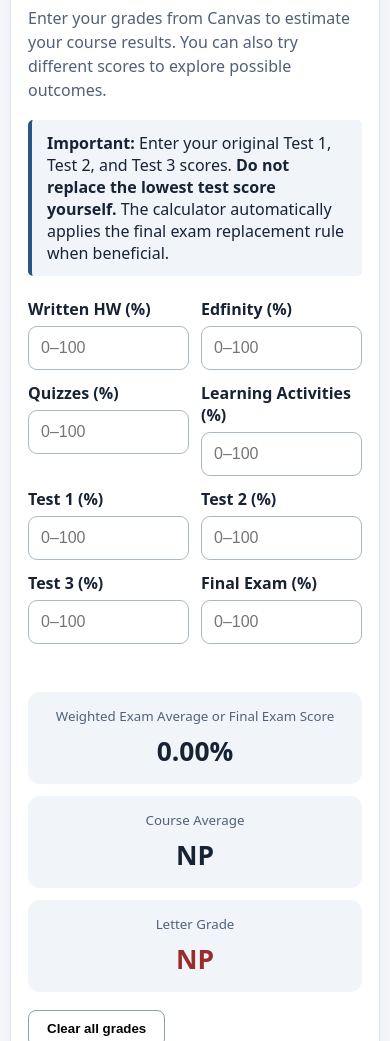
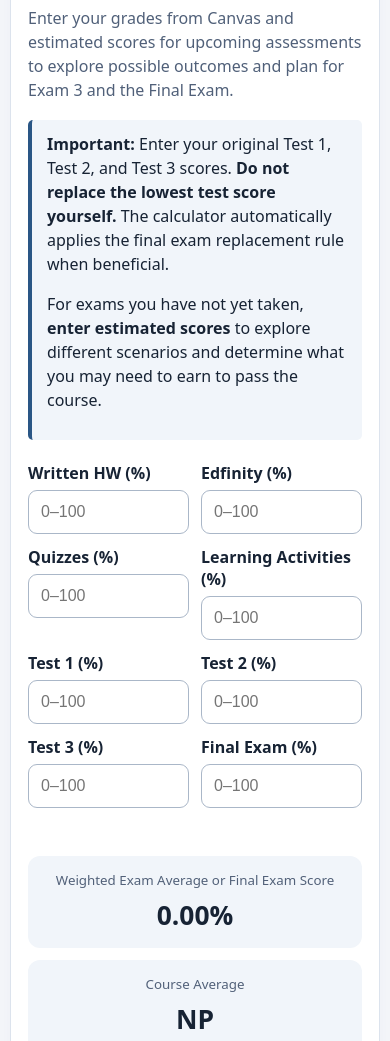
Before and after one commit to GradeCalculator1040/MATH-1040-Grade-Calculator, a plain HTML site: page index.html in a window 390 px wide. Shown: the part 59-1100 px from the top of the page. Drawn offline with Linux system fonts and the light colour scheme.

Commit message:
Revise MATH 1040 Grade Calculator layout and functionality
Updated the MATH 1040 Grade Calculator to enhance user experience by allowing input of estimated scores for upcoming assessments and improving the layout and styling.

```diff
--- a/index.html
+++ b/index.html
@@ -1,16 +1,321 @@
+
 <!DOCTYPE html>
-<html lang="en"><head><meta charset="UTF-8"><meta name="viewport" content="width=device-width, initial-scale=1"><title>MATH 1040 Grade Calculator</title><style>
-:root{font-family:system-ui,-apple-system,Segoe UI,sans-serif;color:#172334;background:#f5f7fb}*{box-sizing:border-box}body{margin:0;padding:24px}.wrap{max-width:850px;margin:auto;background:white;border:1px solid #dce3ed;border-radius:18px;padding:28px;box-shadow:0 8px 24px #1b30450a}h1{margin:0 0 8px;font-size:1.7rem}p{line-height:1.5}.intro{color:#506079;margin:0 0 18px}.notice{background:#f1f5fa;border-left:4px solid #2a5685;padding:12px 15px;border-radius:5px;margin:16px 0 22px}.grid{display:grid;grid-template-columns:repeat(2,minmax(0,1fr));gap:15px 20px}label{display:block;font-weight:600;margin-bottom:6px}input{width:100%;border:1px solid #aab7c8;border-radius:9px;padding:12px;font-size:1rem}input:focus{outline:3px solid #bdd6f6;border-color:#2c65a3}.results{display:grid;grid-template-columns:repeat(3,minmax(0,1fr));gap:12px;margin-top:24px}.result{background:#f1f5fa;border-radius:12px;padding:15px;text-align:center}.result small{display:block;color:#526179;margin-bottom:8px}.result strong{font-size:1.65rem}.pass{color:#17633d}.np{color:#9b2c2c}.foot{color:#596779;font-size:.88rem;margin-top:18px}button{margin-top:18px;background:white;border:1px solid #8e9db0;border-radius:8px;padding:10px 18px;font-weight:600;cursor:pointer}button:hover{background:#f1f5fa}.error{color:#a02424;min-height:1.5em}@media(max-width:540px){body{padding:10px}.wrap{padding:17px}.results{grid-template-columns:1fr}.grid{gap:12px}h1{font-size:1.35rem}}
-</style></head><body><main class="wrap"><h1>MATH 1040 Grade Calculator</h1><p class="intro">Enter your grades from Canvas to estimate your course results. You can also try different scores to explore possible outcomes.</p><div class="notice"><strong>Important:</strong> Enter your original Test 1, Test 2, and Test 3 scores. <strong>Do not replace the lowest test score yourself.</strong> The calculator automatically applies the final exam replacement rule when beneficial.</div><div class="grid" id="fields"></div><div class="error" id="error" role="alert" aria-live="polite"></div><div class="results" aria-live="polite"><div class="result"><small>Weighted Exam Average or Final Exam Score</small><strong id="exam">—</strong></div><div class="result"><small>Course Average</small><strong id="course">—</strong></div><div class="result"><small>Letter Grade</small><strong id="grade">—</strong></div></div><button id="reset" type="button">Clear all grades</button><p class="foot">This calculator is a guide only, not a guarantee of your final course grade. No scores are submitted or stored. The grade shown here does not change your grades in Canvas.</p></main><script>
-const fields=[['hw','Written HW'],['edf','Edfinity'],['quiz','Quizzes'],['la','Learning Activities'],['t1','Test 1'],['t2','Test 2'],['t3','Test 3'],['final','Final Exam']];
-const holder=document.getElementById('fields');for(const [id,name] of fields){const el=document.createElement('div');const label=document.createElement('label');label.htmlFor=id;label.textContent=name+' (%)';const input=document.createElement('input');input.type='number';input.id=id;input.min='0';input.max='100';input.step='any';input.placeholder='0–100';input.inputMode='decimal';input.addEventListener('input',calculate);el.append(label,input);holder.appendChild(el)}
-const trunc2=x=>Math.trunc((x+Number.EPSILON)*100)/100;
-function calculate(){const v={};let invalid=false;for(const [id] of fields){const raw=document.getElementById(id).value;const n=raw===''?0:Number(raw);if(!Number.isFinite(n)||n<0||n>100){invalid=true}v[id]=n}document.getElementById('error').textContent=invalid?'Please enter a score from 0 to 100 for each field.':'';if(invalid){for(const id of ['exam','course','grade'])document.getElementById(id).textContent='—';return}
-// Exact translation of the three output formulas in the supplied Excel workbook.
-const examSum=v.t1+v.t2+v.t3+v.final-Math.min(v.t1,v.t2,v.t3,v.final);
-const exam=trunc2(Math.max((15*examSum+20*v.final)/65,v.final));
-const course=exam>=65?trunc2((10*Math.min(v.hw,100)+9*v.edf+10*Math.min(v.quiz,100)+6*Math.min(v.la,100)+15*examSum+20*v.final)/100):null;
-const grade=course===null?'NP':course>=70?'P':'NP';
-document.getElementById('exam').textContent=exam.toFixed(2)+'%';document.getElementById('course').textContent=course===null?'NP':course.toFixed(2)+'%';const gradeEl=document.getElementById('grade');gradeEl.textContent=grade;gradeEl.className=grade==='P'?'pass':'np';}
-document.getElementById('reset').addEventListener('click',()=>{for(const [id] of fields)document.getElementById(id).value='';calculate()});calculate();
-</script></body></html>
+<html lang="en">
+<head>
+  <meta charset="UTF-8">
+  <meta name="viewport" content="width=device-width, initial-scale=1">
+  <title>MATH 1040 Grade Calculator</title>
+
+  <style>
+    :root {
+      font-family: system-ui, -apple-system, Segoe UI, sans-serif;
+      color: #172334;
+      background: #f5f7fb;
+    }
+
+    * { box-sizing: border-box; }
+
+    body {
+      margin: 0;
+      padding: 24px;
+    }
+
+    .wrap {
+      max-width: 850px;
+      margin: auto;
+      background: white;
+      border: 1px solid #dce3ed;
+      border-radius: 18px;
+      padding: 28px;
+      box-shadow: 0 8px 24px #1b30450a;
+    }
+
+    h1 {
+      margin: 0 0 8px;
+      font-size: 1.7rem;
+    }
+
+    p { line-height: 1.5; }
+
+    .intro {
+      color: #506079;
+      margin: 0 0 18px;
+    }
+
+    .notice {
+      background: #f1f5fa;
+      border-left: 4px solid #2a5685;
+      padding: 12px 15px;
+      border-radius: 5px;
+      margin: 16px 0 22px;
+      line-height: 1.5;
+    }
+
+    .grid {
+      display: grid;
+      grid-template-columns: repeat(2, minmax(0, 1fr));
+      gap: 15px 20px;
+    }
+
+    label {
+      display: block;
+      font-weight: 600;
+      margin-bottom: 6px;
+    }
+
+    input {
+      width: 100%;
+      border: 1px solid #aab7c8;
+      border-radius: 9px;
+      padding: 12px;
+      font-size: 1rem;
+    }
+
+    input:focus {
+      outline: 3px solid #bdd6f6;
+      border-color: #2c65a3;
+    }
+
+    .results {
+      display: grid;
+      grid-template-columns: repeat(3, minmax(0, 1fr));
+      gap: 12px;
+      margin-top: 24px;
+    }
+
+    .result {
+      background: #f1f5fa;
+      border-radius: 12px;
+      padding: 15px;
+      text-align: center;
+    }
+
+    .result small {
+      display: block;
+      color: #526179;
+      margin-bottom: 8px;
+    }
+
+    .result strong { font-size: 1.65rem; }
+
+    .pass { color: #17633d; }
+    .np { color: #9b2c2c; }
+
+    .foot {
+      color: #596779;
+      font-size: .88rem;
+      margin-top: 18px;
+    }
+
+    button {
+      margin-top: 18px;
+      background: white;
+      border: 1px solid #8e9db0;
+      border-radius: 8px;
+      padding: 10px 18px;
+      font-weight: 600;
+      cursor: pointer;
+    }
+
+    button:hover { background: #f1f5fa; }
+
+    .error {
+      color: #a02424;
+      min-height: 1.5em;
+    }
+
+    @media(max-width:540px) {
+      body { padding: 10px; }
+      .wrap { padding: 17px; }
+      .results { grid-template-columns: 1fr; }
+      .grid { gap: 12px; }
+      h1 { font-size: 1.35rem; }
+    }
+  </style>
+</head>
+
+<body>
+  <main class="wrap">
+
+    <h1>MATH 1040 Grade Calculator</h1>
+
+    <p class="intro">
+      Enter your grades from Canvas and estimated scores for
+      upcoming assessments to explore possible outcomes and
+      plan for Exam 3 and the Final Exam.
+    </p>
+
+    <div class="notice">
+      <strong>Important:</strong>
+      Enter your original Test 1, Test 2, and Test 3 scores.
+      <strong>Do not replace the lowest test score yourself.</strong>
+      The calculator automatically applies the final exam
+      replacement rule when beneficial.
+
+      <p>
+        For exams you have not yet taken,
+        <strong>enter estimated scores</strong>
+        to explore different scenarios and determine what
+        you may need to earn to pass the course.
+      </p>
+    </div>
+
+    <div class="grid" id="fields"></div>
+
+    <div class="error" id="error"
+         role="alert" aria-live="polite"></div>
+
+    <div class="results" aria-live="polite">
+
+      <div class="result">
+        <small>Weighted Exam Average or Final Exam Score</small>
+        <strong id="exam">—</strong>
+      </div>
+
+      <div class="result">
+        <small>Course Average</small>
+        <strong id="course">—</strong>
+      </div>
+
+      <div class="result">
+        <small>Letter Grade</small>
+        <strong id="grade">—</strong>
+      </div>
+
+    </div>
+
+    <button id="reset" type="button">
+      Clear all grades
+    </button>
+
+    <p class="foot">
+      This calculator is a guide only, not a guarantee of
+      your final course grade. No scores are submitted or stored.
+      The grade shown here does not change your grades in Canvas.
+    </p>
+
+  </main>
+
+  <script>
+    const fields = [
+      ['hw', 'Written HW'],
+      ['edf', 'Edfinity'],
+      ['quiz', 'Quizzes'],
+      ['la', 'Learning Activities'],
+      ['t1', 'Test 1'],
+      ['t2', 'Test 2'],
+      ['t3', 'Test 3'],
+      ['final', 'Final Exam']
+    ];
+
+    const holder = document.getElementById('fields');
+
+    for (const [id, name] of fields) {
+      const el = document.createElement('div');
+      const label = document.createElement('label');
+
+      label.htmlFor = id;
+      label.textContent = name + ' (%)';
+
+      const input = document.createElement('input');
+      input.type = 'number';
+      input.id = id;
+      input.min = '0';
+      input.max = '100';
+      input.step = 'any';
+      input.placeholder = '0–100';
+      input.inputMode = 'decimal';
+      input.addEventListener('input', calculate);
+
+      el.append(label, input);
+      holder.appendChild(el);
+    }
+
+    const trunc2 = x =>
+      Math.trunc((x + Number.EPSILON) * 100) / 100;
+
+    function calculate() {
+      const v = {};
+      let invalid = false;
+
+      for (const [id] of fields) {
+        const raw = document.getElementById(id).value;
+        const n = raw === '' ? 0 : Number(raw);
+
+        if (!Number.isFinite(n) || n < 0 || n > 100) {
+          invalid = true;
+        }
+
+        v[id] = n;
+      }
+
+      document.getElementById('error').textContent =
+        invalid
+          ? 'Please enter a score from 0 to 100 for each field.'
+          : '';
+
+      if (invalid) {
+        for (const id of ['exam', 'course', 'grade']) {
+          document.getElementById(id).textContent = '—';
+        }
+        return;
+      }
+
+      // Original Excel calculator formulas.
+
+      const examSum =
+        v.t1 + v.t2 + v.t3 + v.final
+        - Math.min(v.t1, v.t2, v.t3, v.final);
+
+      const exam = trunc2(
+        Math.max(
+          (15 * examSum + 20 * v.final) / 65,
+          v.final
+        )
+      );
+
+      const course = exam >= 65
+        ? trunc2(
+            (
+              10 * Math.min(v.hw, 100)
+              + 9 * v.edf
+              + 10 * Math.min(v.quiz, 100)
+              + 6 * Math.min(v.la, 100)
+              + 15 * examSum
+              + 20 * v.final
+            ) / 100
+          )
+        : null;
+
+      const grade =
+        course === null
+          ? 'NP'
+          : course >= 70
+            ? 'P'
+            : 'NP';
+
+      document.getElementById('exam').textContent =
+        exam.toFixed(2) + '%';
+
+      document.getElementById('course').textContent =
+        course === null
+          ? 'NP'
+          : course.toFixed(2) + '%';
+
+      const gradeEl = document.getElementById('grade');
+      gradeEl.textContent = grade;
+      gradeEl.className = grade === 'P' ? 'pass' : 'np';
+    }
+
+    document.getElementById('reset')
+      .addEventListener('click', () => {
+        for (const [id] of fields) {
+          document.getElementById(id).value = '';
+        }
+        calculate();
+      });
+
+    calculate();
+  </script>
+</body>
+</html>
```
